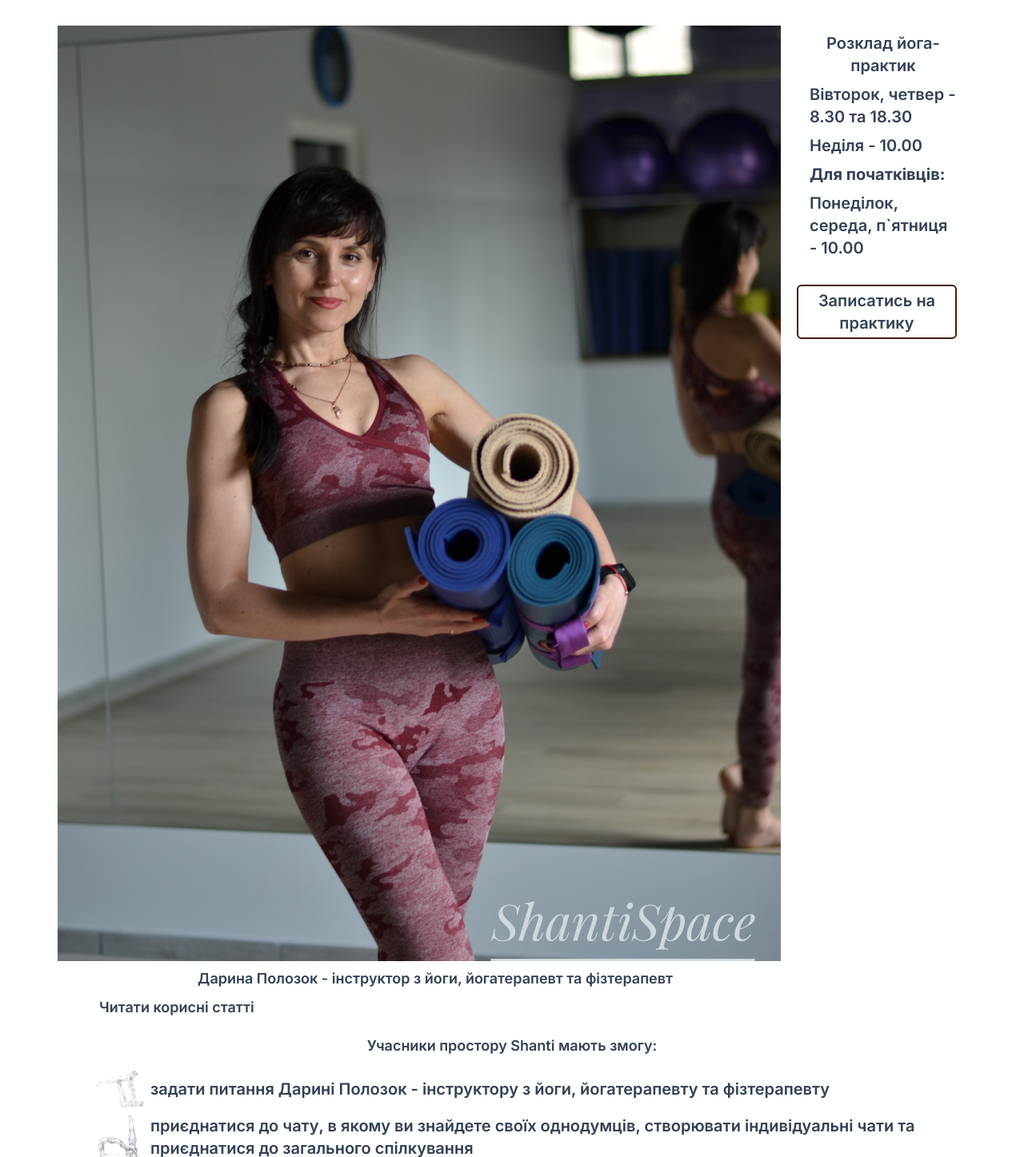
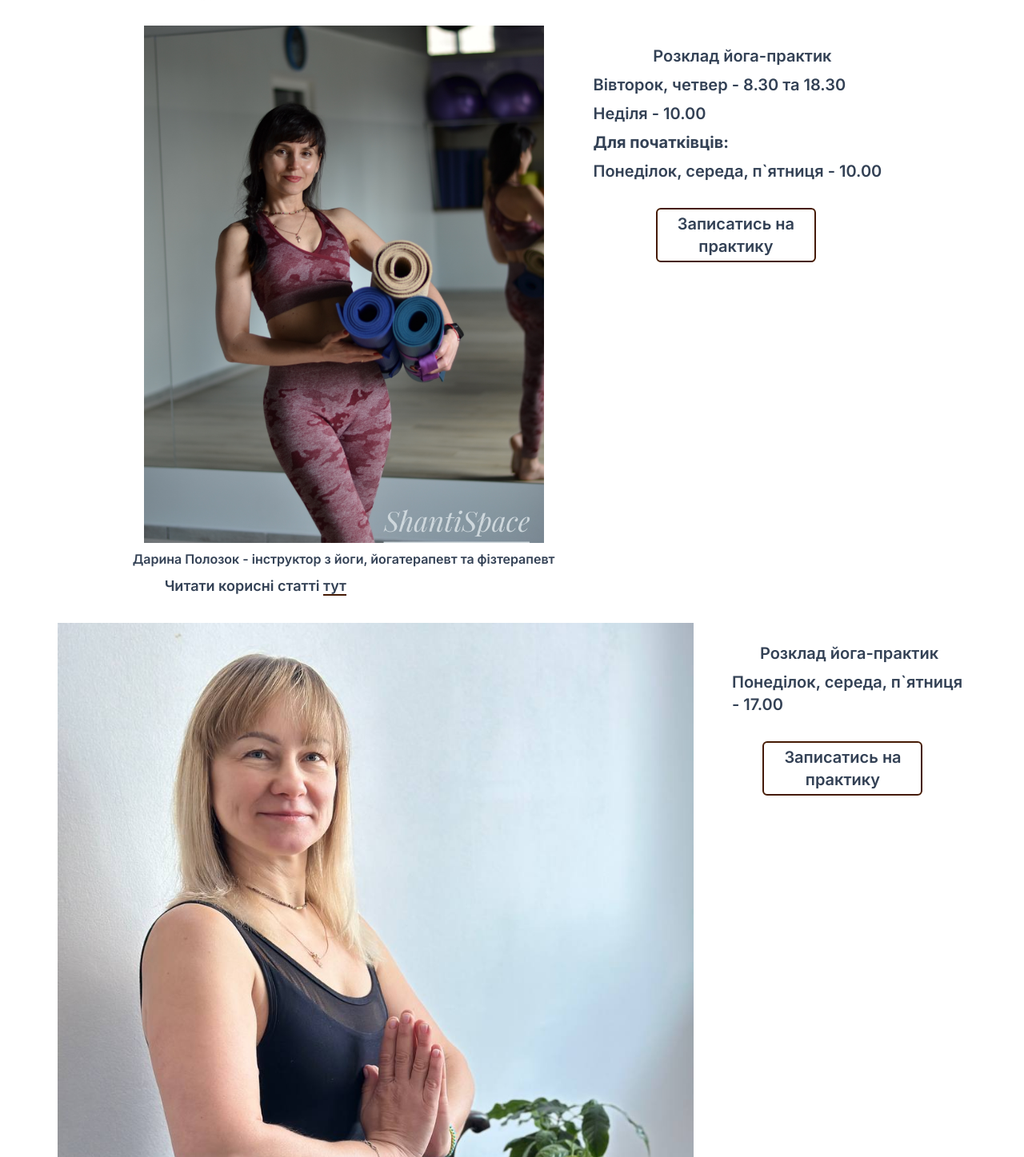
Before and after one commit to Tetyanka-T/shantispace, a Next.js app: page /yoga in a window 1280 px wide. Shown: the part 3623-5070 px from the top of the page at 80% size. Built offline with nearby package versions, Linux system fonts and the light colour scheme; no server answers; what pusher would draw is missing.

Commit message:
add couch Svitlana

```diff
--- a/app/page.tsx
+++ b/app/page.tsx
@@ -44,6 +44,7 @@ export default function Home() {
           <div className={s.home_classes_container_img_yoga}>
             <Link href="/yoga" className="absolute bottom-4 right-3 border-b-2 border-amber-950 text-amber-950 text-md md:text-lg md:bottom-8 md:right-6">Детальніше</Link>
           </div>
+          <p className="mx-[20px] my-[20px] text-md lg:text-xl 2xl:text-xl">Завдяки йозі людина отримує знання про своє тіло, його стани, про техніки та методики щоденного впливу для покращення свого фізичного здоров&apos;я.</p>
           <p className="mx-[20px] my-[20px] text-md lg:text-xl 2xl:text-xl">Йога як метод дуже добре впливає на емоційність, збудливість, порушення сну та  дисбаланси в станах збудження-розслаблення (депресивні стани).</p>
           <Link href="tel:+380977339045" className="block w-[200px] rounded-md border-2 p-1 text-center text-lg border-amber-950 mx-auto mt-3 mb-3 md:mt-8 lg:text-xl">Записатись на практику</Link>
         </li>
--- a/app/styles/common.module.css
+++ b/app/styles/common.module.css
@@ -51,9 +51,9 @@
   height: auto;
   object-fit: contain;
 }
-.couch_container_img {
-margin: 0 -12px;
-}
+/* .couch_container_img {
+margin: 0 -8px;
+} */
 .couch_container_img img{
 width: 100%;
 height: auto;
@@ -124,7 +124,7 @@ object-fit: contain;
       height: 350px;
     }
     .yoga_hero {
-      margin: 0 -15px;
+      /* margin: 0 -15px; */
       padding: 200px 50px;
     }
     .home_hero {
--- a/components/Couch.tsx
+++ b/components/Couch.tsx
@@ -3,19 +3,15 @@ import Link from "next/link"
 import s from "@/app/styles/common.module.css"
 const Couch = () => {
   return (
-    <div className=" mx-3 md:flex md:justify-center">
+    <div className="md:flex md:justify-center">
       <div>
-        <div className={s.couch_container_img}>
-          <Image src="/couch.jpeg" alt="" width={320} height={300}/>
-        </div>
-        <p className="text-md text-center my-2 lg:text-lg lg:ml-10">Дарина Полозок - інструктор з йоги, йогатерапевт та фізтерапевт</p>
-        <Link className=" text-md lg:text-lg lg:ml-10 cursor-pointer " href="/blog">Читати корисні статті</Link>
+          <Image src="/couch.jpeg" alt="" width={320} height={300} className="w-full h-auto mx-auto object-cover md:w-[500px]"/>
+          <p className="text-md text-center my-2">Дарина Полозок - інструктор з йоги, йогатерапевт та фізтерапевт</p>
+          <Link className="mx-3 text-lg lg:ml-10 cursor-pointer" href="/blog">Читати корисні статті <span className="border-b-2 border-amber-950">тут</span></Link>
       </div>
-
-
-      <div className=" md:ml-8">
+      <div className="mt-4 md:ml-8">
         <p className="text-center text-lg my-2 lg:text-xl lg:ml-4">Розклад йога-практик</p>
-        <ul className="text-lg my-2 lg:text-xl lg:ml-4">
+        <ul className="mx-3 text-lg my-2 lg:text-xl lg:ml-4">
           <li className="mt-2">Вівторок, четвер - 8.30 та 18.30</li>
           <li className="mt-2">Неділя - 10.00</li>
           <li className="mt-2">
@@ -25,7 +21,6 @@ const Couch = () => {
         </ul>
         <Link href="tel:+380977339045" className="block w-[200px] rounded-md border-2 p-1 text-center text-lg border-amber-950 mx-auto mt-3 md:mt-8 lg:text-xl">Записатись на практику</Link>
       </div>
-
     </div>
 
   )
--- a/components/Yoga.tsx
+++ b/components/Yoga.tsx
@@ -81,10 +81,20 @@ const Yoga = () => {
             <p className="ml-2">корегування окремих обмежень (особливостей).</p>
           </li>
         </ul>
-
       </div>
 
       <Couch/>
+      <div className="mt-8 md:flex md:justify-center">
+        <div>
+          <Image src="/svitlana.jpg" width={320} height={300} alt="Світлана Погребняк - тренер з йоги та оздоровчої фізкультури" className="w-full h-auto mx-auto object-cover"/>
+          <p className="text-md text-center my-2">Світлана Погребняк - тренер з йоги та оздоровчої фізкультури</p>
+        </div>
+        <div className="md:ml-8 mt-4">
+          <p className="text-center text-lg my-2 lg:text-xl lg:ml-4">Розклад йога-практик</p>
+          <p className="text-lg my-2 ml-4 lg:text-xl lg:ml-4">Понеділок, середа, п`ятниця - 17.00</p>
+          <Link href="tel:+380971250101" className="block w-[200px] rounded-md border-2 p-1 text-center text-lg border-amber-950 mx-auto mt-3 md:mt-8 lg:text-xl">Записатись на практику</Link>
+        </div>
+      </div>
 
 
 
```
Also changed, not shown: public/svitlana.jpg (added). Lines whose indentation alone changed are shown as unchanged.
